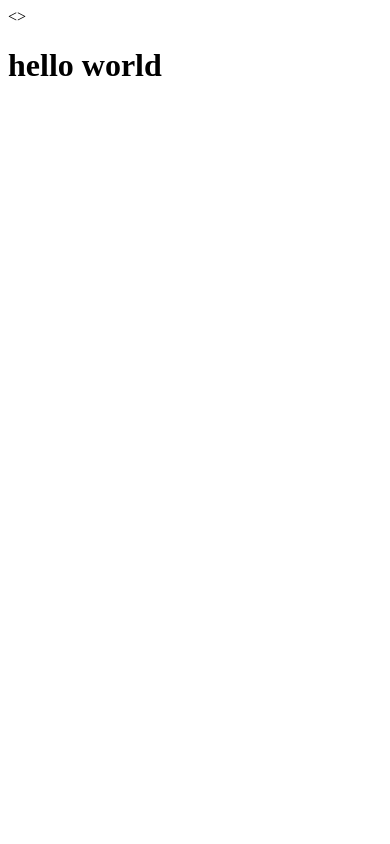
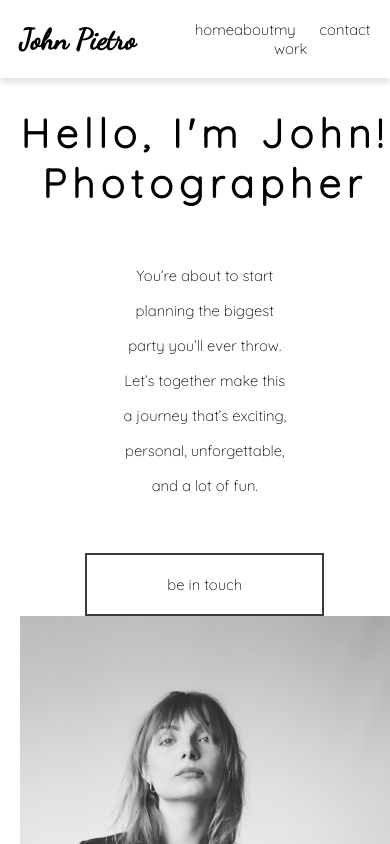
Before and after one commit to julianoperin/Photographer-Website, a plain HTML site: page index.html in a window 390 px wide. Shown: the top 844 px of the page. Drawn offline with Linux system fonts and the light colour scheme.

Commit message:
finished the first page, still need to make responsive

```diff
--- a/index.html
+++ b/index.html
@@ -1,14 +1,37 @@
 <!DOCTYPE html>
 <html lang="en">
-  <>
     <meta charset="UTF-8" />
     <meta name="viewport" content="width=device-width, initial-scale=1.0" />
     <meta name="description" content="Professional Photographer available for special events" />
     <link rel="stylesheet" href="style.css" />
+    <link href="https://fonts.googleapis.com/css2?family=Amatic+SC&family=Dancing+Script&family=Lora&family=Montserrat:wght@300&family=Quicksand:wght@300&family=Tangerine&display=swap" rel="stylesheet">
     <title>John Pietro Guth | Photographer</title>
-    <link rel="shortcut icon" type="image/png" href="images/favicon.png" />
+    <link rel="shortcut icon" type="image/png" href="img/favicon.png" />
   </head>
   <body>
-    <h1>hello world</h1>
+    <header class="main-header">
+        <nav>
+            <h1 id="logo">John Pietro</h1>
+            <ul class="nav-links">
+                <li><a href="#home">home</a></li>
+                <li><a href="#about">about</a></li>
+                <li><a href="#work">my work</a></li>
+                <li><a href="#contact">contact</a></li>
+            </ul>
+        </nav>
+    </header>
+    <main>
+        <section class="hero">
+            <div class="hero-introduction flex">
+                <h2>Hello, I'm John! <br>
+                    Photographer</h2>
+                    <p>You’re about to start planning the biggest party you’ll ever throw. Let’s together make this a journey that’s exciting, personal, unforgettable, and a lot of fun.</p>
+                    <a href="#contact">be in touch</a>
+            </div>
+            <div class="hero-images">
+                <img class="hero-photo" src="img/img1.jpg" alt="picture of model">
+            </div>
+        </section>
+    </main>
   </body>
 </html>
--- a/style.css
+++ b/style.css
@@ -0,0 +1,156 @@
+/* global */
+* {
+  margin: 0;
+  padding: 0;
+  box-sizing: border-box;
+}
+/* google fonts */
+/*
+font-family: 'Lora', serif;
+font-family: 'Montserrat', sans-serif;
+font-family: 'Quicksand', sans-serif;
+font-family: 'Amatic SC', cursive;
+font-family: 'Tangerine', cursive;
+font-family: 'Dancing Script', cursive;
+
+*/
+
+html {
+  /* FONT SIZE */
+  font-size: 62.5%;
+  --header1: calc(2.5rem + 1vw);
+  --header2: calc(2.2rem + 1vw);
+  --header3: calc(1.8rem + 1vw);
+  --header4: calc(1.5rem + 1vw);
+  --text: calc(1.1rem + 1vw);
+  --big: calc(6rem + 1vw);
+  /* COLOR */
+  --special-color: #c1a2a2;
+  --background-color: #414141;
+  --gray-color: #f4f4f4;
+  --black-color: #3c3c3c;
+  --main-transition: all 0.3s linear;
+  scroll-behavior: smooth;
+}
+
+h1 {
+  font-size: var(--header1);
+}
+li,
+button,
+label,
+input,
+a,
+p {
+  font-size: var(--text);
+}
+h2 {
+  font-size: var(--header2);
+}
+h3 {
+  font-size: var(--header3);
+}
+h4,
+h5 {
+  font-size: var(--header4);
+}
+
+ul {
+  list-style: none;
+}
+a {
+  text-decoration: none;
+  color: black;
+}
+
+/* HELPER CLASSES */
+.flex {
+  display: flex;
+  flex-direction: column;
+  justify-content: center;
+  align-items: center;
+}
+
+body {
+  font-family: "Quicksand", sans-serif;
+  animation: opening 1s ease-in-out forwards;
+}
+
+.main-header {
+  box-shadow: 0 5px 5px rgba(0, 0, 0, 0.1);
+  z-index: 2;
+  position: relative;
+}
+
+/* nav  */
+nav {
+  width: 90%;
+  margin: auto;
+  display: flex;
+  align-items: center;
+  min-height: 8vh;
+}
+
+#logo {
+  font-family: "Dancing Script", cursive;
+  flex: 1 1 20rem;
+}
+
+.nav-links {
+  display: flex;
+  justify-content: space-around;
+  flex: 1 1 20rem;
+  padding: 2rem 0rem;
+  transition: ;
+}
+.nav-links a:hover {
+  color: var(--special-color);
+  transition: var(--main-transition);
+  transform: scale(1.5);
+}
+
+.hero {
+  min-height: 92vh;
+  width: 95%;
+  margin: 0 0 0 auto;
+  display: flex;
+  flex-wrap: wrap;
+}
+
+.hero-introduction {
+  text-align: center;
+  flex: 1 1 40rem;
+}
+
+.hero-introduction h2 {
+  padding-top: 3rem;
+  letter-spacing: 0.6rem;
+  font-size: 4rem;
+}
+
+.hero-introduction p {
+  padding: 5rem 10rem;
+  line-height: 3.5rem;
+}
+
+.hero-introduction a {
+  padding: 2rem 8rem;
+  border: 2px solid var(--black-color);
+  transition: all 0.3s linear;
+}
+
+.hero-introduction a:hover {
+  background-color: var(--black-color);
+  color: white;
+}
+
+.hero-images {
+  flex: 1 1 40rem;
+}
+
+.hero-photo {
+  width: 100%;
+  height: 100%;
+  object-fit: cover;
+  z-index: -2;
+}
```
Also changed, not shown: img/favicon.png (renamed from images/favicon.png), img/img1.jpg (added).
